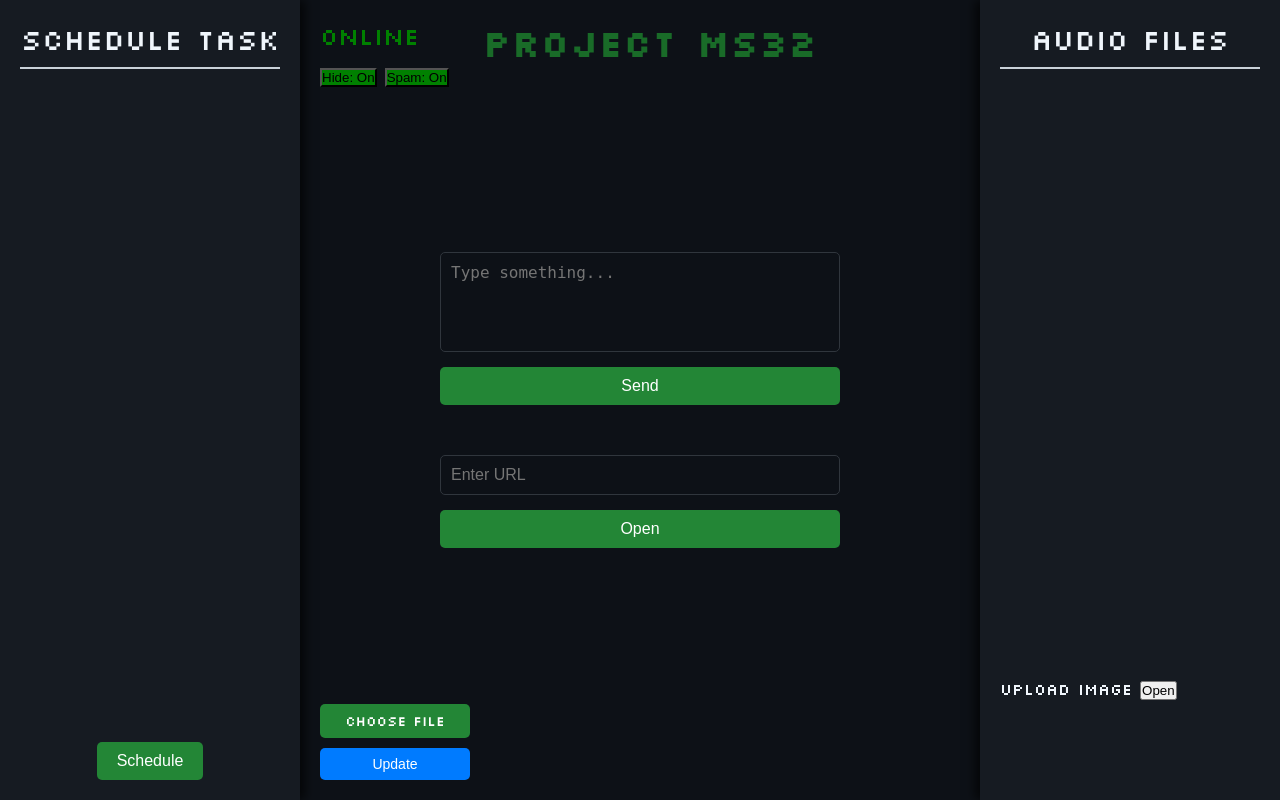
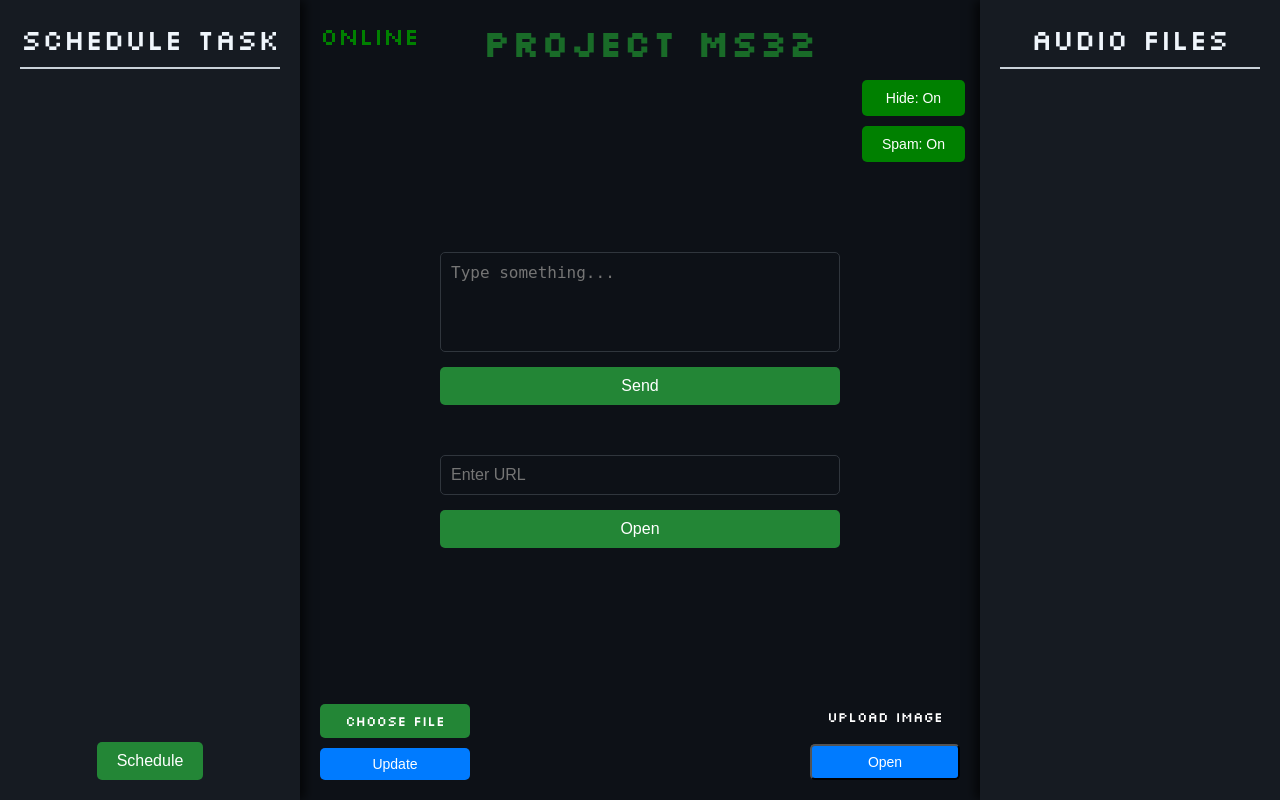
Before and after one commit to sachet-bhaiya/maksadPura, a Flask app: page / in a window 1280 px wide. Run offline with Flask 3, Linux system fonts and the light colour scheme.

Commit message:
Update style.css

```diff
--- a/static/style.css
+++ b/static/style.css
@@ -538,21 +538,61 @@ display: none;
 }
 
 
-.control {
+/* Bottom Right Buttons */
+.bottom-right-buttons {
+    position: fixed;
+    bottom: 20px;
+    right: 320px; /* Align with the sidebar */
+    display: flex;
+    flex-direction: column;
+    gap: 10px;
+    align-items: flex-end; /* Align buttons to the right */
+}
+
+/* Button Styles */
+.upload-image-btn,
+.open-btn {
+    color: white;
+    padding: 8px 16px; /* Adjust padding for size */
+    border-radius: 5px;
+    cursor: pointer;
+    text-align: center;
+    display: inline-block;
+    transition: background-color 0.3s ease;
+    width: 150px; /* Keep consistent width */
+    font-size: 14px; /* Slightly smaller font */
+}
+.open-btn{
+    background-color: #007bff;
+}
+.update-image-btn{
+    background-color: #238636;
+}
+
+/* File Input Hidden */
+.file-input {
     display: none;
 }
-.control-btn {
-            position: fixed;
-            bottom: 10px;
-            right: 40px;
+.right-toggle-buttons {
+    position: fixed; /* Keeps the buttons fixed on the screen */
+    top: 10%; /* Adjust to control vertical positioning */
+    right: 315px; /* Adjust for horizontal distance from the right edge */
+    display: flex;
+    flex-direction: column;
+    gap: 10px; /* Space between buttons */
+}
+
+.right-toggle-buttons button {
     padding: 10px 20px;
-            background-color: #007bff;
+    font-size: 14px;
     color: white;
+    background-color: green; /* Default color */
     border: none;
     border-radius: 5px;
     cursor: pointer;
-            font-size: 16px;
+    transition: background-color 0.3s;
 }
-.control-btn:hover {
-            background-color: #0056b3;
+
+.right-toggle-buttons button:hover {
+    opacity: 0.9;
 }
```
Lines whose indentation alone changed are shown as unchanged.
